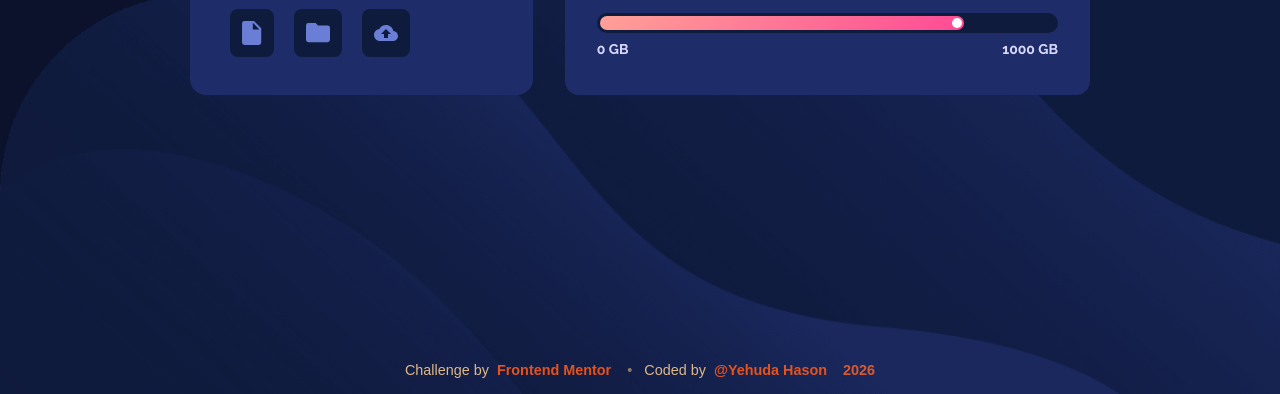
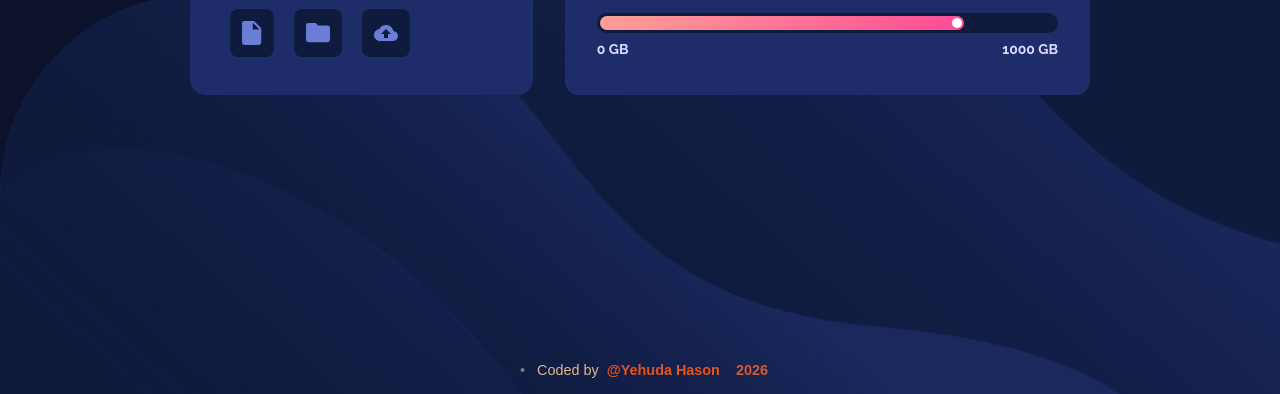
Before and after one commit to yehudahason/fylo-data-storage-component, a plain HTML site: page index.html in a window 1280 px wide. Shown: the part 406-800 px from the top of the page. Drawn offline with Linux system fonts and the light colour scheme.

Commit message:
Remove Frontend Mentor attribution from footer
Removed attribution to Frontend Mentor from footer.

```diff
--- a/index.html
+++ b/index.html
@@ -58,14 +58,6 @@
       </div>
     </main>
     <footer class="attribution">
-      Challenge by
-      <a
-        href="https://www.frontendmentor.io?ref=challenge"
-        target="_blank"
-        rel="noopener noreferrer"
-      >
-        Frontend Mentor
-      </a>
       <span class="separator" aria-hidden="true"> • </span>
       Coded by
       <a
```
